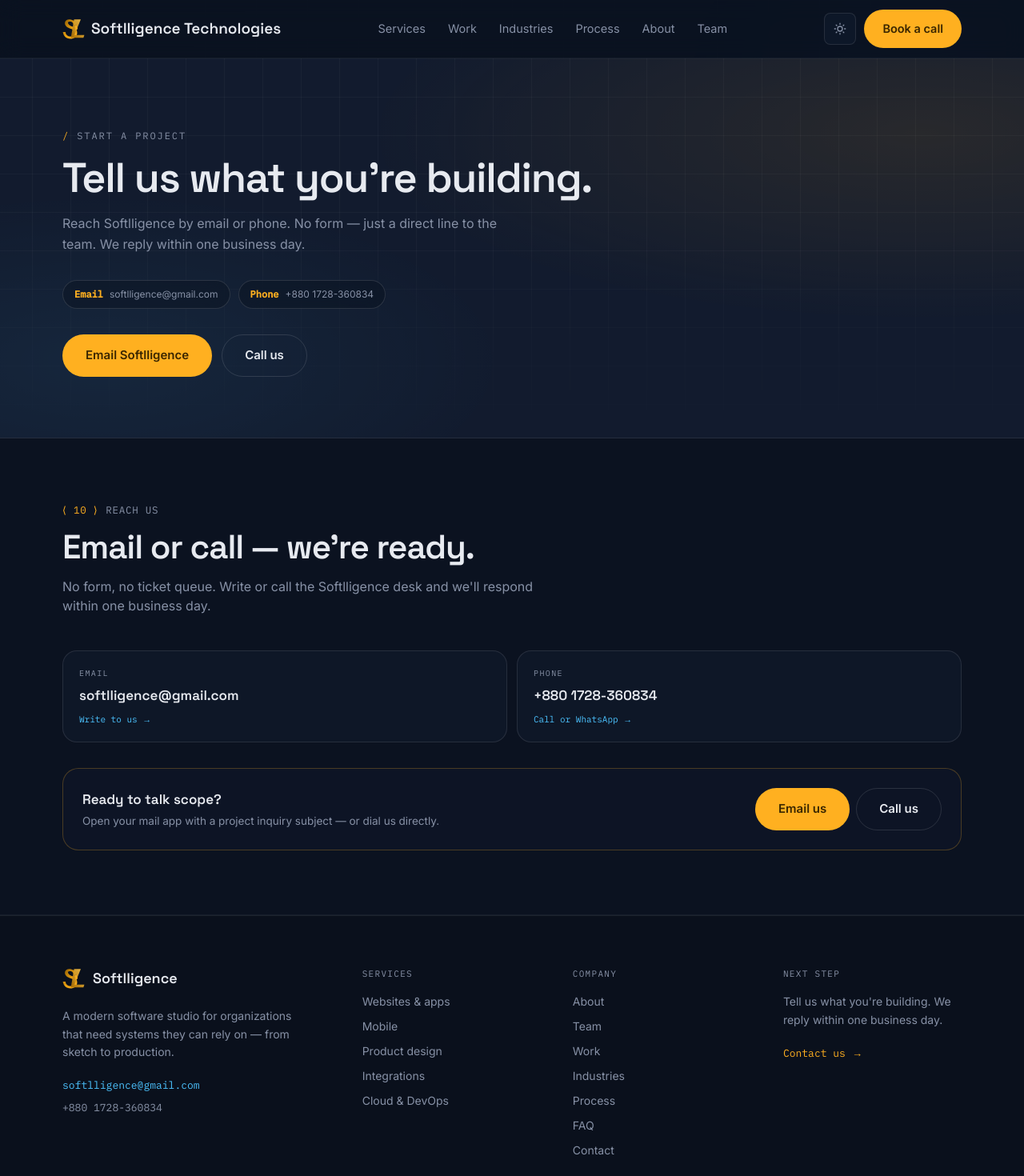
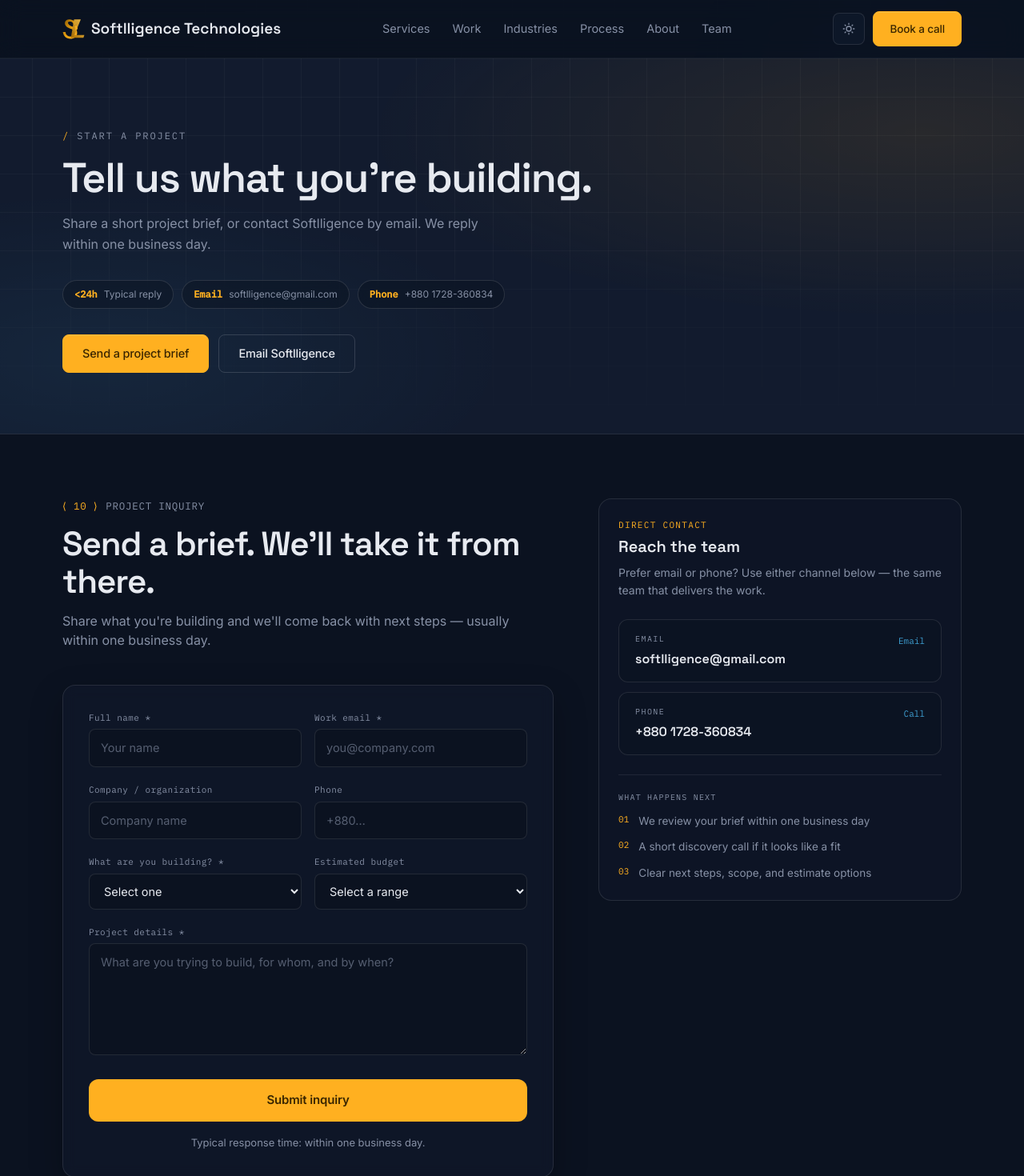
Before and after one commit to hossaintaufiq/Softlligence, a Next.js app in the folder frontend/: page /contact in a window 1280 px wide. Shown: the top 1470 px of the page at 80% size. Built offline with nearby package versions, Linux system fonts and the light colour scheme.

Commit message:
updated the contact form

```diff
--- a/frontend/src/app/contact/page.tsx
+++ b/frontend/src/app/contact/page.tsx
@@ -7,7 +7,7 @@
 export const metadata: Metadata = {
   title: "Contact",
   description:
-    "Email softlligence@gmail.com or call +8801728360834 — Softlligence replies within one business day.",
+    "Tell Softlligence what you’re building — send a project brief, email softlligence@gmail.com, or call +8801728360834.",
 };
 
 export default function ContactPage() {
@@ -16,22 +16,19 @@
       <PageHero
         eyebrow="START A PROJECT"
         title="Tell us what you're building."
-        description="Reach Softlligence by email or phone. No form — just a direct line to the team. We reply within one business day."
+        description="Share a short project brief, or contact Softlligence by email. We reply within one business day."
         meta={[
+          { value: "<24h", label: "Typical reply" },
           { value: "Email", label: companyContact.email },
           { value: "Phone", label: companyContact.phoneDisplay },
         ]}
         actions={
           <>
-            <Button
-              href={`${companyContact.mailto}?subject=${encodeURIComponent("Project inquiry")}`}
-              size="lg"
-              className="max-sm:w-full"
-            >
+            <Button href="#contact" size="lg" className="max-sm:w-full">
+              Send a project brief
+            </Button>
+            <Button href={companyContact.mailto} variant="outline" size="lg" className="max-sm:w-full">
               Email Softlligence
-            </Button>
-            <Button href={companyContact.tel} variant="outline" size="lg" className="max-sm:w-full">
-              Call us
             </Button>
           </>
         }
--- a/frontend/src/app/globals.css
+++ b/frontend/src/app/globals.css
@@ -750,24 +750,37 @@
   position: relative;
   display: inline-flex;
   align-items: center;
-  gap: 0.5rem;
-  font-family: var(--font-mono), monospace;
-  font-size: 0.875rem;
-  color: var(--theme-accent-2);
-  transition: color 0.2s ease, gap 0.2s ease;
+  gap: 0.45rem;
+  min-height: 2.5rem;
+  padding: 0.55rem 1rem;
+  border: 1px solid color-mix(in srgb, var(--theme-text) 14%, transparent);
+  border-radius: 0.5rem;
+  background: transparent;
+  font-family: var(--font-display), Georgia, serif;
+  font-size: 0.8125rem;
+  font-weight: 500;
+  letter-spacing: -0.01em;
+  color: var(--theme-text);
+  transition:
+    color 0.2s ease,
+    background-color 0.2s ease,
+    border-color 0.2s ease;
 }
 
 .section-link:hover {
-  color: var(--theme-accent);
-  gap: 0.75rem;
+  border-color: color-mix(in srgb, var(--theme-accent) 45%, transparent);
+  background: color-mix(in srgb, var(--theme-accent) 8%, transparent);
+  color: var(--theme-text);
 }
 
 .section-link span {
-  transition: transform 0.2s ease;
+  color: var(--theme-accent-2);
+  transition: transform 0.2s ease, color 0.2s ease;
 }
 
 .section-link:hover span {
-  transform: translateX(3px);
+  color: var(--theme-accent);
+  transform: translateX(2px);
 }
 
 /* ── Process road ── */
--- a/frontend/src/components/Contact.tsx
+++ b/frontend/src/components/Contact.tsx
@@ -1,43 +1,257 @@
+"use client";
+
+import { FormEvent, useState } from "react";
 import { companyContact } from "@/lib/navigation";
 import { Container, Eyebrow, SectionSub, SectionTitle } from "@/components/ui/Section";
 import { Button } from "@/components/ui/Button";
 import { Reveal } from "@/components/ui/Reveal";
+import { cn } from "@/lib/utils";
 
 interface ContactProps {
   summary?: boolean;
 }
 
-function ContactChannels({ centered = false }: { centered?: boolean }) {
+const WEB3FORMS_KEY = "ad8699c5-fcb9-4e02-94eb-641db0cd30c4";
+
+const fieldClass =
+  "form-field w-full rounded-lg border border-white/10 bg-ink px-3.5 py-3 text-[14.5px] text-text outline-none transition-colors placeholder:text-text-dim/60 focus:border-accent/50 focus:bg-panel/40";
+
+const labelClass = "mb-1.5 block font-mono text-[11px] tracking-[0.04em] text-text-dim";
+
+function ContactChannels() {
   return (
-    <div
-      className={
-        centered
-          ? "mx-auto grid w-full max-w-[560px] gap-3 sm:grid-cols-2"
-          : "grid w-full gap-3 sm:grid-cols-2"
-      }
-    >
+    <div className="grid gap-3">
       <a
         href={companyContact.mailto}
-        className="group flex flex-col gap-2 rounded-[18px] border border-white/10 bg-panel/60 px-5 py-5 text-left transition-all duration-200 hover:-translate-y-0.5 hover:border-accent/40 hover:bg-panel"
+        className="group flex items-start justify-between gap-4 rounded-xl border border-white/10 bg-ink/50 px-5 py-4 transition-colors duration-200 hover:border-accent/35 hover:bg-panel"
       >
-        <span className="font-mono text-[10px] tracking-[0.14em] text-text-dim uppercase">Email</span>
-        <span className="break-all font-display text-[16px] font-semibold text-text transition-colors group-hover:text-accent sm:text-[17px]">
+        <div className="min-w-0">
+          <span className="mb-1.5 block font-mono text-[10px] tracking-[0.14em] text-text-dim uppercase">
+            Email
+          </span>
+          <span className="block break-all font-display text-[15px] font-semibold text-text transition-colors group-hover:text-accent sm:text-[16px]">
             {companyContact.email}
           </span>
-        <span className="font-mono text-[11px] text-accent-2">Write to us →</span>
+        </div>
+        <span className="mt-0.5 shrink-0 font-mono text-[11px] text-accent-2 opacity-80 transition-opacity group-hover:opacity-100">
+          Email
+        </span>
       </a>
 
       <a
         href={companyContact.tel}
-        className="group flex flex-col gap-2 rounded-[18px] border border-white/10 bg-panel/60 px-5 py-5 text-left transition-all duration-200 hover:-translate-y-0.5 hover:border-accent/40 hover:bg-panel"
+        className="group flex items-start justify-between gap-4 rounded-xl border border-white/10 bg-ink/50 px-5 py-4 transition-colors duration-200 hover:border-accent/35 hover:bg-panel"
       >
-        <span className="font-mono text-[10px] tracking-[0.14em] text-text-dim uppercase">Phone</span>
-        <span className="font-display text-[16px] font-semibold text-text transition-colors group-hover:text-accent sm:text-[17px]">
+        <div className="min-w-0">
+          <span className="mb-1.5 block font-mono text-[10px] tracking-[0.14em] text-text-dim uppercase">
+            Phone
+          </span>
+          <span className="block font-display text-[15px] font-semibold text-text transition-colors group-hover:text-accent sm:text-[16px]">
             {companyContact.phoneDisplay}
           </span>
-        <span className="font-mono text-[11px] text-accent-2">Call or WhatsApp →</span>
+        </div>
+        <span className="mt-0.5 shrink-0 font-mono text-[11px] text-accent-2 opacity-80 transition-opacity group-hover:opacity-100">
+          Call
+        </span>
       </a>
     </div>
+  );
+}
+
+function ContactForm() {
+  const [status, setStatus] = useState<"idle" | "sending" | "success" | "error">("idle");
+  const [message, setMessage] = useState("");
+
+  const onSubmit = async (event: FormEvent<HTMLFormElement>) => {
+    event.preventDefault();
+    setStatus("sending");
+    setMessage("");
+
+    const form = event.currentTarget;
+    const formData = new FormData(form);
+
+    // Honeypot — bots fill this; humans leave it empty
+    if (String(formData.get("botcheck") || "").trim()) {
+      setStatus("success");
+      setMessage("Thank you — your inquiry was received. We will reply within one business day.");
+      form.reset();
+      return;
+    }
+
+    formData.append("access_key", WEB3FORMS_KEY);
+    formData.append("subject", "New Softlligence project inquiry");
+    formData.append("from_name", "Softlligence Website");
+
+    try {
+      const response = await fetch("https://api.web3forms.com/submit", {
+        method: "POST",
+        body: formData,
+      });
+      const data = (await response.json()) as { success?: boolean; message?: string };
+
+      if (data.success) {
+        setStatus("success");
+        setMessage("Thank you — your inquiry was received. We will reply within one business day.");
+        form.reset();
+      } else {
+        setStatus("error");
+        setMessage(data.message || "Unable to submit. Please email softlligence@gmail.com.");
+      }
+    } catch {
+      setStatus("error");
+      setMessage("Network error. Please try again or email softlligence@gmail.com.");
+    }
+  };
+
+  return (
+    <form
+      onSubmit={onSubmit}
+      className="rounded-2xl border border-white/10 bg-panel/50 p-5 shadow-[var(--shadow-card)] backdrop-blur-sm sm:p-7 md:p-8"
+      noValidate
+    >
+      {/* Honeypot */}
+      <input
+        type="checkbox"
+        name="botcheck"
+        className="hidden"
+        tabIndex={-1}
+        autoComplete="off"
+        aria-hidden="true"
+      />
+
+      <div className="mb-5 grid gap-4 sm:grid-cols-2">
+        <div>
+          <label htmlFor="cName" className={labelClass}>
+            Full name *
+          </label>
+          <input
+            id="cName"
+            name="name"
+            type="text"
+            required
+            autoComplete="name"
+            placeholder="Your name"
+            className={fieldClass}
+          />
+        </div>
+        <div>
+          <label htmlFor="cEmail" className={labelClass}>
+            Work email *
+          </label>
+          <input
+            id="cEmail"
+            name="email"
+            type="email"
+            required
+            autoComplete="email"
+            placeholder="you@company.com"
+            className={fieldClass}
+          />
+        </div>
+      </div>
+
+      <div className="mb-5 grid gap-4 sm:grid-cols-2">
+        <div>
+          <label htmlFor="cCompany" className={labelClass}>
+            Company / organization
+          </label>
+          <input
+            id="cCompany"
+            name="company"
+            type="text"
+            autoComplete="organization"
+            placeholder="Company name"
+            className={fieldClass}
+          />
+        </div>
+        <div>
+          <label htmlFor="cPhone" className={labelClass}>
+            Phone
+          </label>
+          <input
+            id="cPhone"
+            name="phone"
+            type="tel"
+            autoComplete="tel"
+            placeholder="+880…"
+            className={fieldClass}
+          />
+        </div>
+      </div>
+
+      <div className="mb-5 grid gap-4 sm:grid-cols-2">
+        <div>
+          <label htmlFor="cType" className={labelClass}>
+            What are you building? *
+          </label>
+          <select id="cType" name="project_type" required defaultValue="" className={fieldClass}>
+            <option value="" disabled>
+              Select one
+            </option>
+            <option value="Website">Website</option>
+            <option value="Web application">Web application</option>
+            <option value="Mobile app">Mobile app</option>
+            <option value="Website + mobile app">Website + mobile app</option>
+            <option value="AI / ML feature">AI / ML feature</option>
+            <option value="Not sure yet">Not sure yet</option>
+          </select>
+        </div>
+        <div>
+          <label htmlFor="cBudget" className={labelClass}>
+            Estimated budget
+          </label>
+          <select id="cBudget" name="budget" defaultValue="" className={fieldClass}>
+            <option value="" disabled>
+              Select a range
+            </option>
+            <option value="Under $500">Under $500</option>
+            <option value="$500 – $2,000">$500 – $2,000</option>
+            <option value="$2,000 – $10,000">$2,000 – $10,000</option>
+            <option value="$10,000 – $50,000">$10,000 – $50,000</option>
+            <option value="$50,000 – $150,000">$50,000 – $150,000</option>
+            <option value="$150,000+">$150,000+</option>
+            <option value="Prefer not to say">Prefer not to say</option>
+          </select>
+        </div>
+      </div>
+
+      <div className="mb-6">
+        <label htmlFor="cMessage" className={labelClass}>
+          Project details *
+        </label>
+        <textarea
+          id="cMessage"
+          name="message"
+          rows={5}
+          required
+          placeholder="What are you trying to build, for whom, and by when?"
+          className={cn(fieldClass, "min-h-[140px] resize-y")}
+        />
+      </div>
+
+      <button
+        type="submit"
+        disabled={status === "sending"}
+        className="inline-flex w-full cursor-pointer items-center justify-center rounded-xl border border-transparent bg-accent px-7 py-3.5 text-[15px] font-semibold tracking-[-0.01em] text-accent-ink transition-all duration-150 hover:bg-[color-mix(in_srgb,var(--theme-accent)_92%,white)] hover:shadow-[0_8px_24px_rgba(255,176,32,0.22)] disabled:cursor-not-allowed disabled:opacity-65 disabled:hover:bg-accent disabled:hover:shadow-none"
+      >
+        {status === "sending" ? "Submitting…" : "Submit inquiry"}
+      </button>
+
+      <p
+        role="status"
+        aria-live="polite"
+        className={cn(
+          "mt-4 min-h-[20px] text-center text-[13px] leading-relaxed",
+          status === "success" && "text-accent-2",
+          status === "error" && "text-danger",
+          status === "idle" && "text-text-dim",
+          status === "sending" && "text-text-dim",
+        )}
+      >
+        {message ||
+          (status === "idle" ? "Typical response time: within one business day." : "")}
+      </p>
+    </form>
   );
 }
 
@@ -52,24 +266,41 @@
           className="pointer-events-none absolute inset-0 bg-[radial-gradient(ellipse_at_top,color-mix(in_srgb,var(--theme-accent)_12%,transparent),transparent_55%)]"
           aria-hidden="true"
         />
-        <Container className="relative max-w-[720px] text-center">
+        <Container className="relative max-w-[640px] text-center">
           <Eyebrow number="10">START A PROJECT</Eyebrow>
           <SectionTitle className="mx-auto">Tell us what you&apos;re building.</SectionTitle>
           <SectionSub className="mx-auto">
-            Reach us by email or phone — we reply within one business day.
+            Send a brief or reach us directly — we reply within one business day.
           </SectionSub>
 
-          <div className="mb-8">
-            <ContactChannels centered />
+          <div className="mb-7 flex flex-col items-center gap-2.5 font-mono text-[13.5px] text-text-dim">
+            <a
+              href={companyContact.mailto}
+              className="text-text transition-colors hover:text-accent"
+            >
+              {companyContact.email}
+            </a>
+            <a
+              href={companyContact.tel}
+              className="transition-colors hover:text-accent"
+            >
+              {companyContact.phoneDisplay}
+            </a>
           </div>
 
+          <div className="flex flex-col items-stretch justify-center gap-3 sm:flex-row sm:items-center">
+            <Button href="/contact" size="lg" className="max-sm:w-full">
+              Send a project brief
+            </Button>
             <Button
-            href={`${companyContact.mailto}?subject=${encodeURIComponent("Project inquiry")}`}
+              href={companyContact.mailto}
+              variant="outline"
               size="lg"
               className="max-sm:w-full"
             >
               Email Softlligence
             </Button>
+          </div>
         </Container>
       </section>
     );
@@ -77,42 +308,55 @@
 
   return (
     <section className="border-b border-white/5 bg-ink py-14 sm:py-16 md:py-20" id="contact">
-      <Container className="max-w-[720px]">
+      <Container>
+        <div className="grid items-start gap-10 lg:grid-cols-[1.15fr_0.85fr] lg:gap-14">
+          <div>
             <Reveal>
-          <Eyebrow number="10">REACH US</Eyebrow>
-          <SectionTitle className="mb-3">Email or call — we&apos;re ready.</SectionTitle>
+              <Eyebrow number="10">PROJECT INQUIRY</Eyebrow>
+              <SectionTitle className="mb-3">Send a brief. We&apos;ll take it from there.</SectionTitle>
               <SectionSub className="mb-8">
-            No form, no ticket queue. Write or call the Softlligence desk and we&apos;ll respond within
-            one business day.
+                Share what you&apos;re building and we&apos;ll come back with next steps — usually
+                within one business day.
               </SectionSub>
             </Reveal>
+            <Reveal delay={80}>
+              <ContactForm />
+            </Reveal>
+          </div>
 
-        <Reveal delay={80}>
+          <Reveal delay={120} className="lg:sticky lg:top-28">
+            <div className="rounded-2xl border border-white/10 bg-panel/40 p-5 sm:p-6">
+              <p className="mb-1 font-mono text-[11px] tracking-[0.12em] text-accent uppercase">
+                Direct contact
+              </p>
+              <h3 className="mb-2 font-display text-xl font-semibold">Reach the team</h3>
+              <p className="mb-6 text-[14px] leading-relaxed text-text-dim">
+                Prefer email or phone? Use either channel below — the same team that delivers the work.
+              </p>
               <ContactChannels />
-        </Reveal>
 
-        <Reveal delay={140} className="mt-8">
-          <div className="flex flex-col gap-3 rounded-[20px] border border-accent/25 bg-panel/40 p-5 sm:flex-row sm:items-center sm:justify-between sm:p-6">
-            <div>
-              <p className="mb-1 font-display text-[17px] font-semibold">Ready to talk scope?</p>
-              <p className="m-0 text-[13.5px] text-text-dim">
-                Open your mail app with a project inquiry subject — or dial us directly.
+              <div className="mt-6 border-t border-white/8 pt-5">
+                <p className="mb-3 font-mono text-[10px] tracking-[0.12em] text-text-dim uppercase">
+                  What happens next
                 </p>
-            </div>
-            <div className="flex w-full flex-col gap-2 sm:w-auto sm:flex-row">
-              <Button
-                href={`${companyContact.mailto}?subject=${encodeURIComponent("Project inquiry")}`}
-                size="lg"
-                className="max-sm:w-full"
-              >
-                Email us
-              </Button>
-              <Button href={companyContact.tel} variant="outline" size="lg" className="max-sm:w-full">
-                Call us
-              </Button>
+                <ol className="m-0 list-none space-y-3 p-0">
+                  {[
+                    "We review your brief within one business day",
+                    "A short discovery call if it looks like a fit",
+                    "Clear next steps, scope, and estimate options",
+                  ].map((step, i) => (
+                    <li key={step} className="flex gap-3 text-[13.5px] text-text-dim">
+                      <span className="font-mono text-[11px] text-accent">
+                        {String(i + 1).padStart(2, "0")}
+                      </span>
+                      {step}
+                    </li>
+                  ))}
+                </ol>
               </div>
             </div>
           </Reveal>
+        </div>
       </Container>
     </section>
   );
--- a/frontend/src/components/Footer.tsx
+++ b/frontend/src/components/Footer.tsx
@@ -1,5 +1,6 @@
 import Link from "next/link";
 import { BrandLogo } from "@/components/BrandLogo";
+import { Button } from "@/components/ui/Button";
 import { Container } from "@/components/ui/Section";
 import { companyContact, pageRoutes } from "@/lib/navigation";
 
@@ -83,15 +84,12 @@
             <h5 className="mb-4 font-mono text-[11px] tracking-[0.12em] text-text-dim uppercase">
               Next step
             </h5>
-            <p className="mb-4 text-[14px] leading-relaxed text-text-dim">
+            <p className="mb-5 text-[14px] leading-relaxed text-text-dim">
               Tell us what you&apos;re building. We reply within one business day.
             </p>
-            <Link
-              href={pageRoutes.contact}
-              className="inline-flex items-center gap-2 font-mono text-[13px] text-accent transition-colors hover:text-accent-2"
-            >
-              Contact us <span aria-hidden="true">→</span>
-            </Link>
+            <Button href={pageRoutes.contact} variant="outline">
+              Contact us
+            </Button>
           </div>
         </div>
 
--- a/frontend/src/components/ui/Button.tsx
+++ b/frontend/src/components/ui/Button.tsx
@@ -16,15 +16,15 @@
 
 const variantClasses: Record<ButtonVariant, string> = {
   accent:
-    "bg-accent text-accent-ink hover:shadow-[0_8px_28px_color-mix(in_srgb,var(--theme-accent)_35%,transparent)] active:scale-[0.98]",
+    "border-accent bg-accent text-accent-ink shadow-[inset_0_1px_0_rgba(255,255,255,0.14)] hover:bg-[color-mix(in_srgb,var(--theme-accent)_90%,white)] hover:shadow-[0_6px_20px_color-mix(in_srgb,var(--theme-accent)_22%,transparent)]",
   outline:
-    "border border-white/12 text-text hover:border-accent-2 hover:bg-panel-2 active:scale-[0.98]",
-  ghost: "text-text-dim hover:text-text active:scale-[0.98]",
+    "border-white/14 bg-transparent text-text hover:border-white/28 hover:bg-white/5",
+  ghost: "border-transparent text-text-dim hover:bg-white/5 hover:text-text",
 };
 
 const sizeClasses: Record<ButtonSize, string> = {
-  default: "px-[22px] py-3 text-[14.5px]",
-  lg: "px-7 py-3.5 text-[15px]",
+  default: "min-h-11 px-5 py-2.5 text-[13.5px]",
+  lg: "min-h-12 px-6 py-3 text-[14.5px]",
 };
 
 export function Button({
@@ -37,7 +37,7 @@
   children,
 }: ButtonProps) {
   const classes = cn(
-    "inline-flex items-center justify-center gap-2 rounded-full border border-transparent font-semibold transition-all duration-200 hover:-translate-y-px max-sm:whitespace-normal sm:whitespace-nowrap",
+    "inline-flex items-center justify-center gap-2 rounded-lg border font-medium tracking-[-0.01em] transition-[color,background-color,border-color,box-shadow] duration-200 max-sm:whitespace-normal sm:whitespace-nowrap",
     variantClasses[variant],
     sizeClasses[size],
     block && "w-full",
```
Lines whose indentation alone changed are shown as unchanged.
